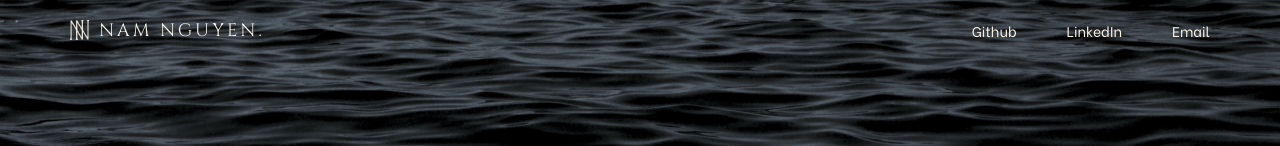
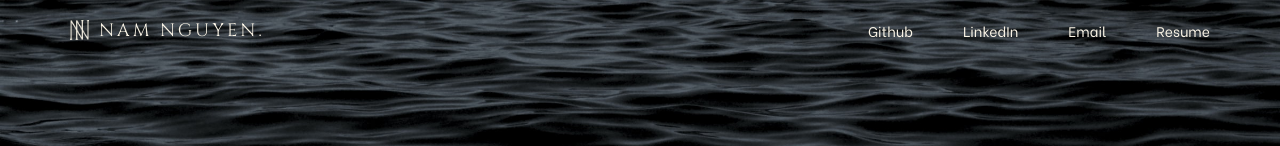
Before and after one commit to NamNguyen1606/Porfolio, a React (Create React App) app: page / in a window 1280 px wide. Shown: the top 146 px of the page. Built offline with nearby package versions, Linux system fonts and the light colour scheme.

Commit message:
Add resume link

```diff
--- a/src/components/Nav/index.tsx
+++ b/src/components/Nav/index.tsx
@@ -169,11 +169,13 @@
                 <SubNavigateTittle href="https://github.com/NamNguyen1606" target="_blank">Github</SubNavigateTittle>
                 <SubNavigateTittle href="https://www.linkedin.com/in/nam-nguyen-1222561aa/" target="_blank">LinkedIn</SubNavigateTittle>
                 <SubNavigateTittle href="mailto:ntpnam98@gmail.com" target="_blank">Email</SubNavigateTittle>
+                <SubNavigateTittle href="https://drive.google.com/file/d/10TNZzNobR5Vl0EQOMMSpL1G7-pwdY3jO/view?usp=sharing" target="_blank">Resume</SubNavigateTittle>
             </SubNavigateContainer>
         <NavContainer isShow={isShow}>
                 <SubNavigateTittle href="https://github.com/NamNguyen1606" target="_blank">Github</SubNavigateTittle>
                 <SubNavigateTittle href="https://www.linkedin.com/in/nam-nguyen-1222561aa/" target="_blank">LinkedIn</SubNavigateTittle>
                 <SubNavigateTittle href="mailto:ntpnam98@gmail.com" target="_blank">Email</SubNavigateTittle>
+                <SubNavigateTittle href="https://drive.google.com/file/d/10TNZzNobR5Vl0EQOMMSpL1G7-pwdY3jO/view?usp=sharing" target="_blank">Resume</SubNavigateTittle>
         </NavContainer>
         </Container>
         </>
```
Also changed, not shown: 1 other file (tests, documents, lock files or other folders).
